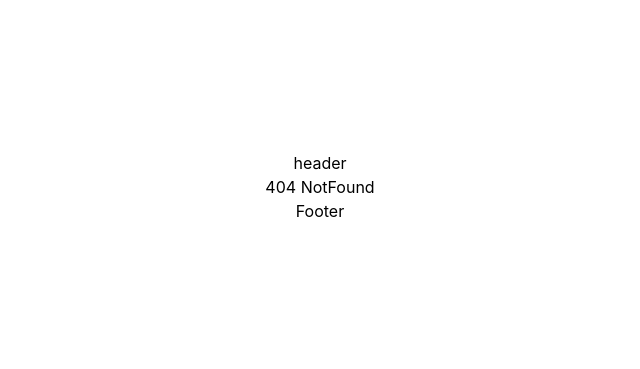
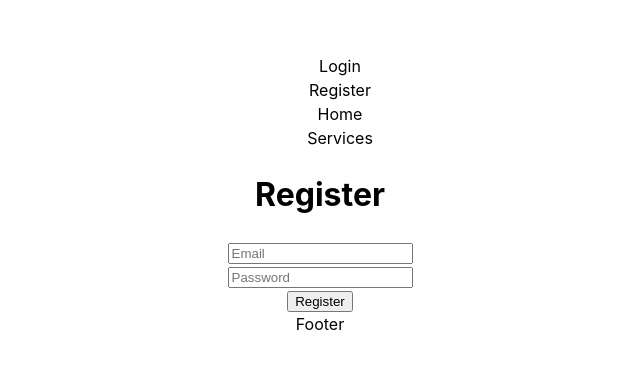
Before and after one commit to More-Pe/frontend-LibraryOnline, a React (Vite) app: page /register in a window 1280 px wide. Before the commit this address had no page. Shown: the part 213-582 px from the top of the page, without its empty margins (320-960 px from the left). Built offline with nearby package versions, Linux system fonts and the light colour scheme.

Commit message:
feat: add service route

```diff
--- /dev/null
+++ b/src/components/CSurfer/CSurfer.jsx
@@ -0,0 +1,16 @@
+import React from 'react';
+import { useNavigate } from 'react-router-dom';
+
+export const CSurfer = (
+    {
+        content,
+        path
+    }
+
+) => {
+    const navigate = useNavigate();
+
+  return (
+    <div onClick={ ()=> navigate(path) }>{ content }</div>
+  )
+}
--- a/src/components/Header/Header.jsx
+++ b/src/components/Header/Header.jsx
@@ -1,17 +1,20 @@
 import React from 'react'
 import { useState } from 'react'
+import { useNavigate } from 'react-router-dom'
+import { CSurfer } from '../CSurfer/CSurfer';
 
 export const Header = () => {
 
-    const [isLogged, setIsLogged] = useState(false)
+    const navigate = useNavigate();
 
   return (
     <>
-    {
-    isLogged
-    ? "logged"
-    : "header"
-    }
+    <ul>
+        <div onClick={ ()=> navigate("/login") }>Login</div>
+        <div onClick={ ()=> navigate("/register")} >Register </div>
+        <CSurfer path="/" content="Home"/>
+        <CSurfer path="/services" content="Services"/>
+    </ul>
     </>
   )
 }
--- a/src/components/Register/Register.jsx
+++ b/src/components/Register/Register.jsx
@@ -1,4 +1,5 @@
 import React from 'react'
+import { useState } from 'react';
 
 export const Register = () => {
   const [credentials, setcredentials] = useState(
@@ -18,7 +19,7 @@
     ))
   }
   function register(){
-    console.log('login');
+    console.log('register');
     console.log(credentials);
   }
 	return (
@@ -42,8 +43,8 @@
       </div>
 			<input
 				type="button"
-				value="Login"
-        onClick={login}
+				value="Register"
+        onClick={register}
 			/>
 		</>
 	);
--- /dev/null
+++ b/src/components/Services/Services.jsx
@@ -0,0 +1,7 @@
+import React from 'react'
+
+export const Services = () => {
+  return (
+    <h1>Services</h1>
+  )
+}
--- a/src/views/body/Body.jsx
+++ b/src/views/body/Body.jsx
@@ -3,13 +3,17 @@
 import { Login } from '../../components/Login/Login'
 import { Home } from '../Home/Home'
 import { NotFound } from '../../components/NotFound/NotFound'
+import { Register } from '../../components/Register/Register'
+import { Services } from '../../components/Services/Services'
 export const Body = () => {
   return (
     <>
     <Routes>
         <Route path="/" element={<Home/> }/>
         <Route path="/login" element={<Login/> }/>
+        <Route path="/register" element={<Register/> }/>
         <Route path="*" element={<NotFound/> }/>
+        <Route path="/services" element={<Services/>}/>
     </Routes>
     </>
   )
```
Also changed, not shown: src/components/CSurfer/CSurfer.css (added), src/components/Services/Services.css (added).
